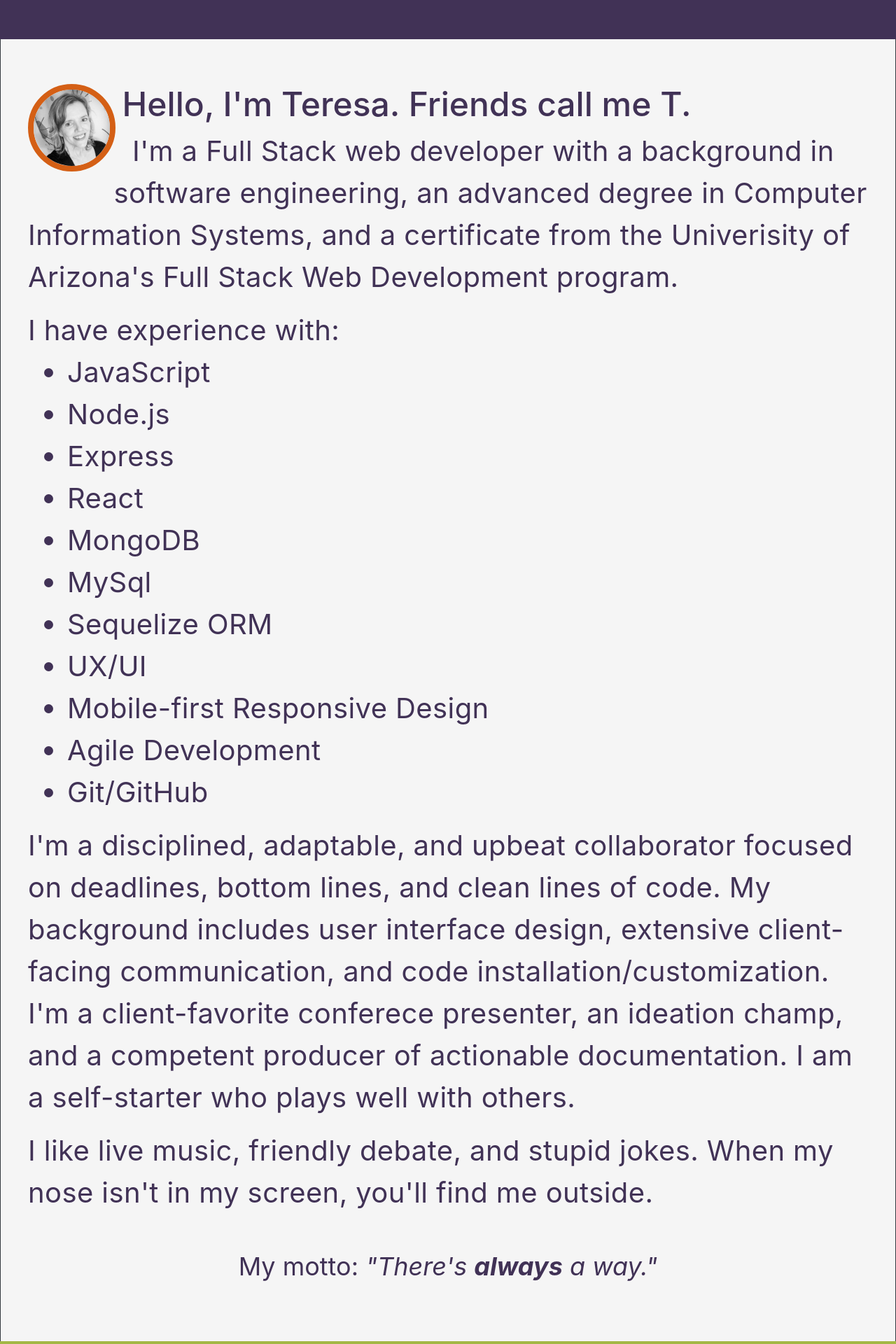
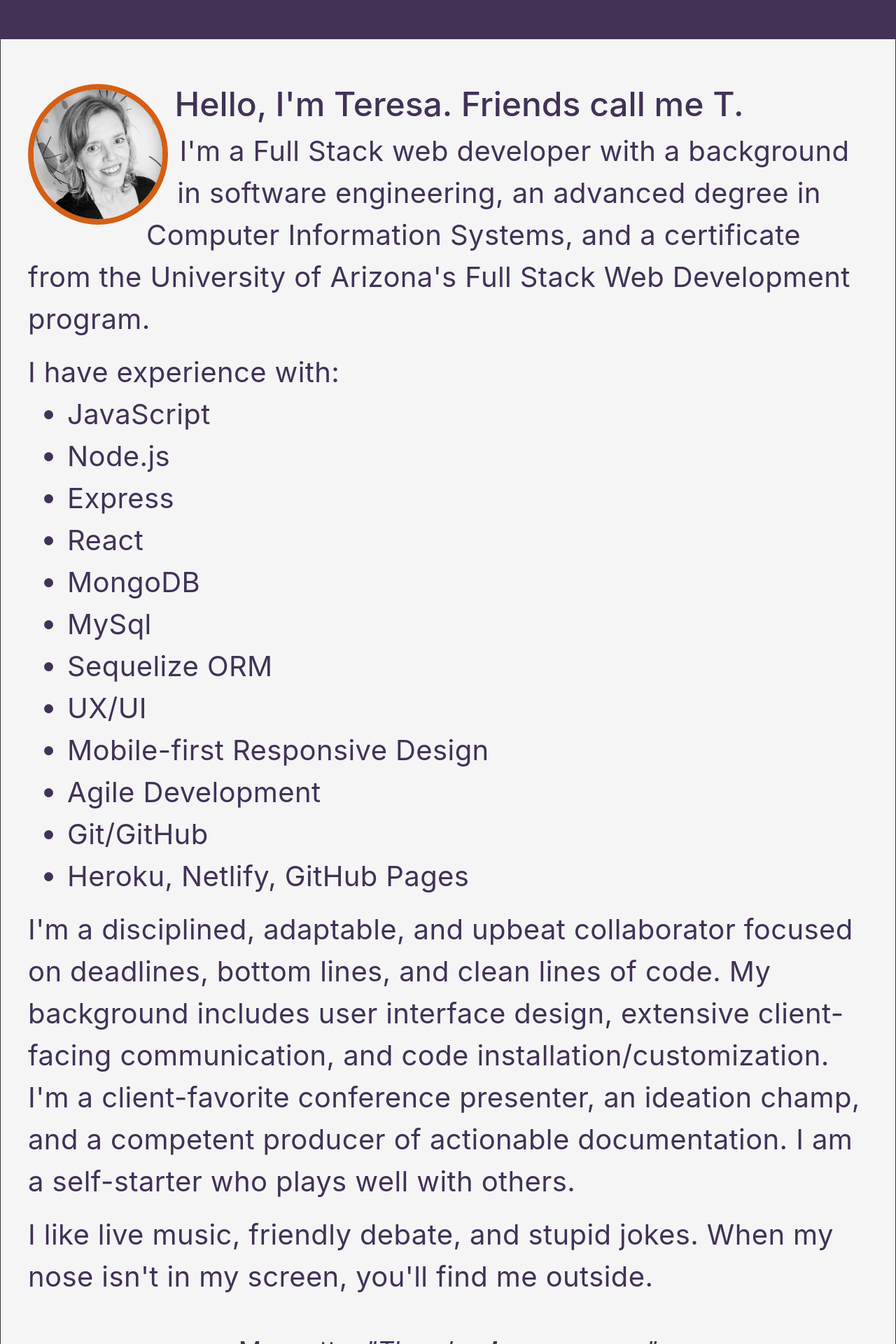
Before and after one commit to bruggineer/React-Portfolio, a React (Create React App) app: page /#/ in a window 1280 px wide. Shown: the part 180-2100 px from the top of the page at 70% size. Built offline with nearby package versions, Linux system fonts and the light colour scheme.

Commit message:
added image to contact page and cleaned up css for home

```diff
--- a/src/App.css
+++ b/src/App.css
@@ -12,7 +12,3 @@ body {
   height: 100vh;
   min-height: 1532px;
 }
-
-.footer {
-  z-index: 99999;
-}
--- a/src/components/ContactForm/index.js
+++ b/src/components/ContactForm/index.js
@@ -1,6 +1,7 @@
 import React from "react";
 import emailjs from 'emailjs-com';
-import './style.css'
+import headshot2 from "../../assets/images/headshot2.jpg";
+import './style.css';
 
 export default function ContactForm() {
     console.log('contactform comp is re-rendering')
@@ -37,15 +38,24 @@ export default function ContactForm() {
             <div className="form-group">
                 <label htmlFor="userEmail">Your email address</label>
                 <input type="email" name="user_email" className="form-control" required id="userEmail1"
-                    aria-describedby="emailHelp"></input>
-                <small id="emailHelp" className="email-text text-muted">I'll never share your email with anyone.</small>
+                    aria-describedby="emailhelp"></input>
+                <small id="email-help" className="email-text text-muted">I'll never share your email with anyone.</small>
             </div>
 
-            <div className="form-group">
+            <div className="form-group sub-top">
                 <label htmlFor="submitButton">
                     <button type="submit" name="submit" id="submit-button" className="submit-btn btn btn-dark">Send Message</button>
                 </label>
             </div>
+
+            <section className="avatar2">
+                <div>
+                    <img id="avatar2" className="rounded-circle" alt="Teresa Bruggeman as a kid"
+                        src={headshot2}></img>
+                </div>
+                <div className='motto text-center'>Peace.</div>
+
+            </section>
         </form>
     );
 };
--- a/src/components/ContactForm/style.css
+++ b/src/components/ContactForm/style.css
@@ -1,11 +1,11 @@
 .submit-btn {
     background-color: #d46f15;
-    border: none;
+    border: none
 }
 
 #contact-view {
     background-color: #f5f5f5;
-    min-height: 1563px;
+    min-height: 1500px;
 }
 
 .contact-content {
@@ -36,6 +36,26 @@ h1 {
 
 #comment {
     height: 10rem;
+}
+
+section.avatar2 {
+    display: flex;
+    flex-direction: column;
+    align-items: center;
+    justify-content: center;
+    margin-top: 20rem;
+}
+
+#avatar2 {
+    width: 200px;
+    margin-bottom: 0rem;
+    background-color: #d45f15;
+    border: 8px solid #d45f15;
+}
+
+.motto {
+    font-size: 2rem;
+    margin-bottom: 0rem;
 }
 
 /* media queries for mobile-first responsive design */
--- a/src/views/Contact/index.js
+++ b/src/views/Contact/index.js
@@ -12,7 +12,6 @@ export default function Contact() {
                     <h1>Let's talk</h1>
                     <ContactForm ></ContactForm>
                 </div>
-                <br />
             </section>
         </Container>
     )
--- a/src/views/Home/index.js
+++ b/src/views/Home/index.js
@@ -20,7 +20,7 @@ export default function Home() {
                         <section className="bio">
                             <h1 className='greeting d-flex flex-wrap'><div className='g-1'>Hello, I'm Teresa. </div><div className="g-2">Friends call me T.</div></h1>
                             <div className="bio-blurb mt-2 ">
-                                <p>I'm a Full Stack web developer with a background in software engineering, an advanced degree in Computer Information Systems, and a certificate from the Univerisity of Arizona's Full Stack Web Development program.</p>
+                                <p>I'm a Full Stack web developer with a background in software engineering, an advanced degree in Computer Information Systems, and a certificate from the University of Arizona's Full Stack Web Development program.</p>
                                 <p className='skills-list'>I have experience with:
                                 <ul className='ml-3'>
                                         <li>JavaScript</li>
@@ -34,9 +34,10 @@ export default function Home() {
                                         <li>Mobile-first Responsive Design</li>
                                         <li>Agile Development</li>
                                         <li>Git/GitHub</li>
+                                        <li>Heroku, Netlify, GitHub Pages</li>
                                     </ul>
                                 </p>
-                                <p> I'm a disciplined, adaptable, and upbeat collaborator focused on deadlines, bottom lines, and clean lines of code. My background includes user interface design, extensive client-facing communication, and code installation/customization. I'm a client-favorite conferece presenter, an ideation champ, and a competent producer of actionable documentation. I am a self-starter who plays well with others.</p>
+                                <p> I'm a disciplined, adaptable, and upbeat collaborator focused on deadlines, bottom lines, and clean lines of code. My background includes user interface design, extensive client-facing communication, and code installation/customization. I'm a client-favorite conference presenter, an ideation champ, and a competent producer of actionable documentation. I am a self-starter who plays well with others.</p>
                                 <p>I like live music, friendly debate, and stupid jokes. When my nose isn't in my screen, you'll find me outside.</p>
                             </div>
                         </section>
--- a/src/views/Home/style.css
+++ b/src/views/Home/style.css
@@ -21,6 +21,8 @@
 
 .greeting {
   white-space: pre-wrap;
+  flex-direction: row;
+  justify-content: center;
 }
 
 .g-1, .g-2 {
@@ -31,11 +33,18 @@
 /* bio photo style */
 
 #avatar {
-  width: 125px;
-  height: 125px;
+  width: 200px;
   margin-bottom: 1rem;
   background-color: #d45f15;
   border: 8px solid #d45f15;
+}
+
+.avatar {
+  display: flex;
+  /* flex-direction: row;
+  flex-wrap: wrap;
+  align-items: center; */
+  justify-content: center;
 }
 
 .clear {
@@ -48,18 +57,20 @@
   .jumbotron {
     text-align: justify;
   }
+  .avatar {
+    display: inline;
+  }
   #avatar {
     float: left;
-    width: 125px;
-    height: 125px;
     margin-right: 2rem;
-    margin-bottom: 1rem;
+    margin-bottom: 0;
     shape-outside: circle();
     border-radius: 50%;
   }
   .greeting {
     margin: 0;
     font-size: 2.25rem;
+    justify-content: left;
   }
   .g-1 {
     margin-left: -1.4rem;
```
Also changed, not shown: src/assets/images/headshot2.jpg (renamed from src/assets/teresa_bruggeman_engineer.jpg).
